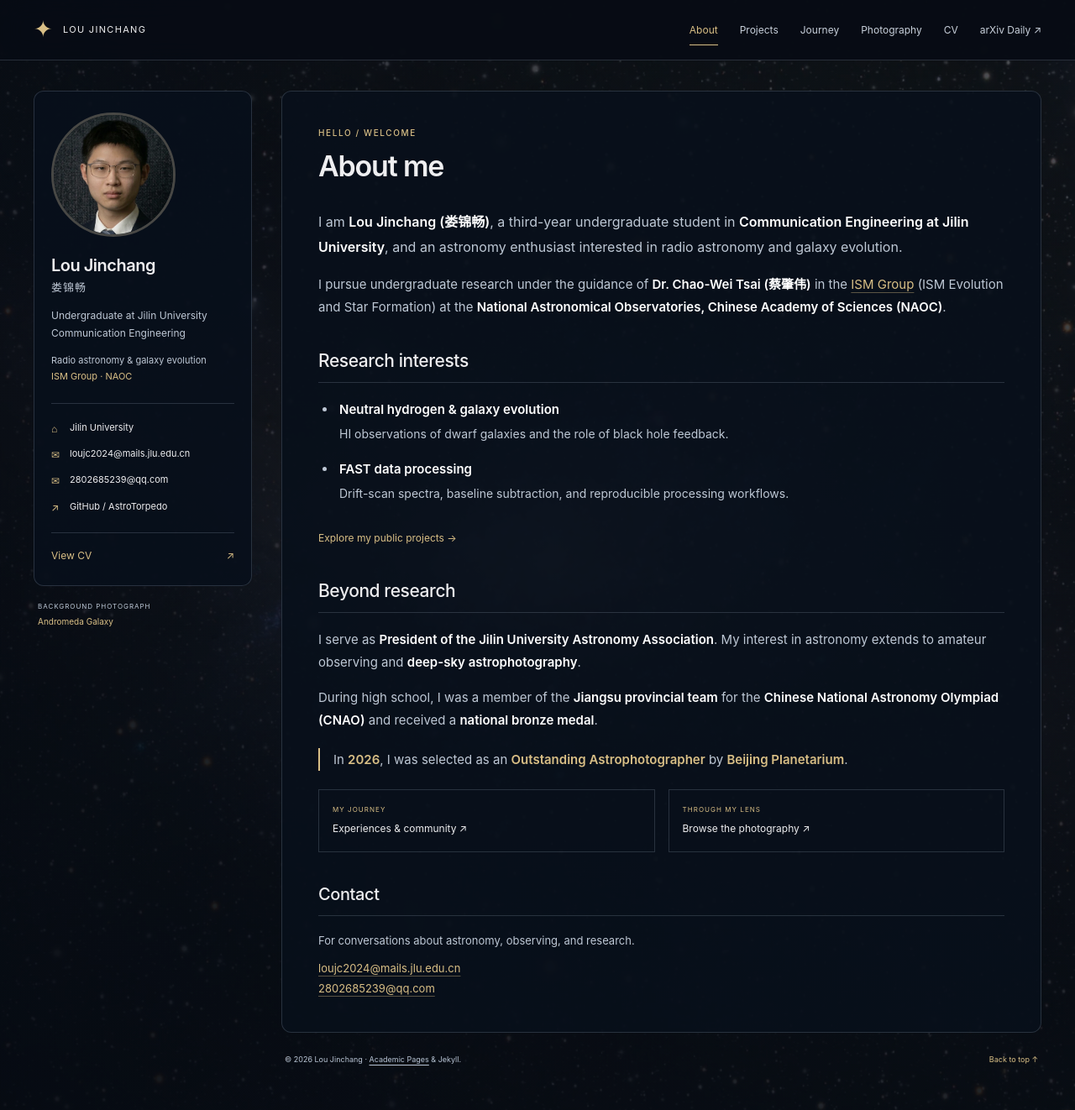
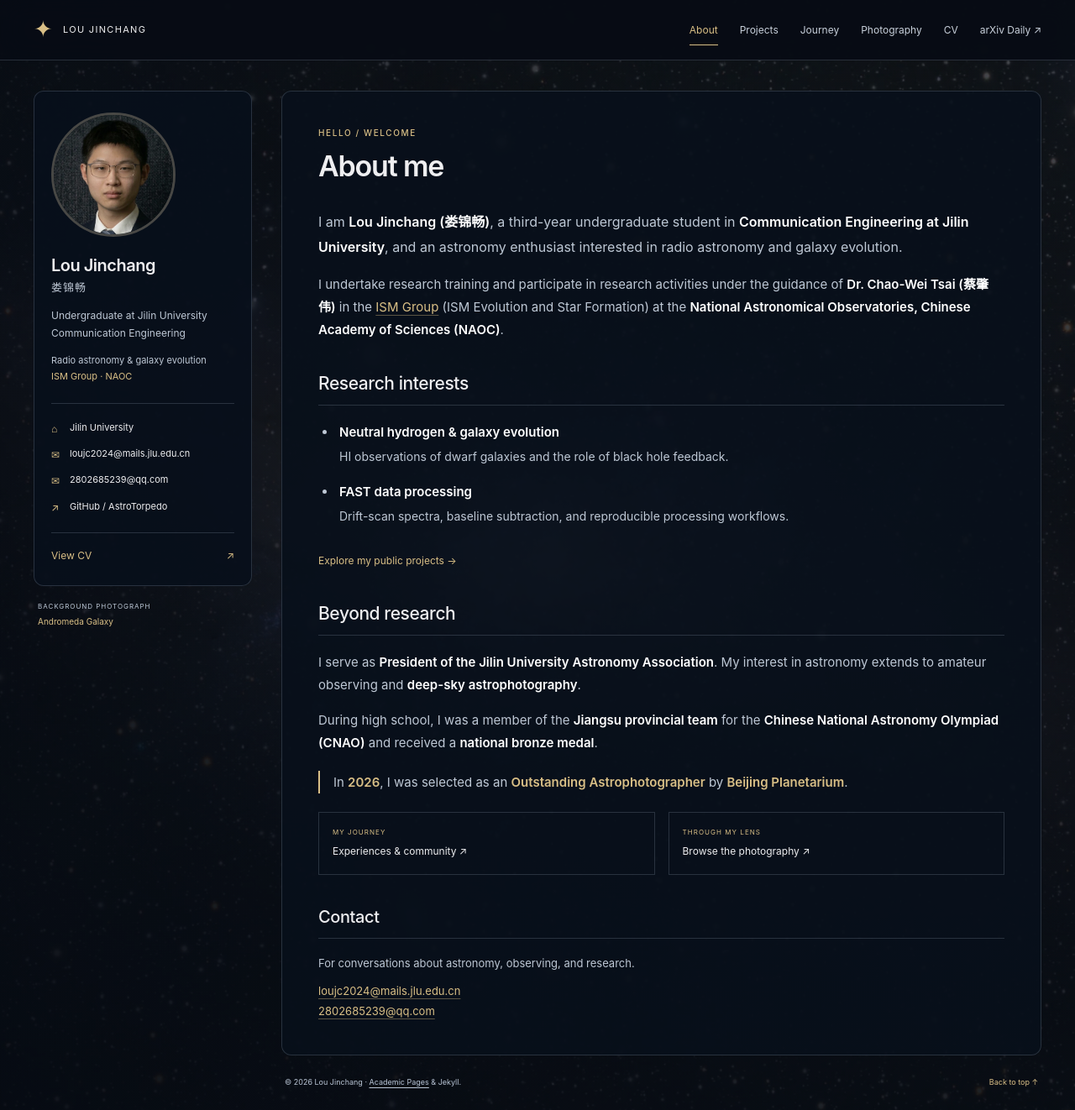
Before and after one commit to AstroTorpedo/AstroTorpedo.github.io, a Jekyll site: the page built from _pages/about.md, in a window 1280 px wide and 1322 px high. Shown: the whole window at 84% size. Built offline with Jekyll 4.4.1, drawn with Linux system fonts in a browser that asks for light colours.

Commit message:
Describe supervised research training and research activities

```diff
--- a/_pages/about.md
+++ b/_pages/about.md
@@ -14,7 +14,7 @@ redirect_from:
 ---
 <section class="content-section" id="about">
   <p class="lead">I am <strong>Lou Jinchang (娄锦畅)</strong>, a third-year undergraduate student in <strong>Communication Engineering at Jilin University</strong>, and an astronomy enthusiast interested in radio astronomy and galaxy evolution.</p>
-  <p>I pursue undergraduate research under the guidance of <strong>Dr. Chao-Wei Tsai (蔡肇伟)</strong> in the <a href="https://groups.bao.ac.cn/ism/">ISM Group</a> (ISM Evolution and Star Formation) at the <strong>National Astronomical Observatories, Chinese Academy of Sciences (NAOC)</strong>.</p>
+  <p>I undertake research training and participate in research activities under the guidance of <strong>Dr. Chao-Wei Tsai (蔡肇伟)</strong> in the <a href="https://groups.bao.ac.cn/ism/">ISM Group</a> (ISM Evolution and Star Formation) at the <strong>National Astronomical Observatories, Chinese Academy of Sciences (NAOC)</strong>.</p>
 </section>
 <section class="content-section" id="research" data-background="triangulum">
   <h2>Research interests</h2>
--- a/_pages/journey.html
+++ b/_pages/journey.html
@@ -12,7 +12,7 @@ photo_viewer: true
   <section class="timeline-item reveal"><p class="eyebrow">EDUCATION / HIGH SCHOOL</p><h2>Taixing High School, Jiangsu</h2><p>I attended <strong>Taixing High School of Jiangsu Province (江苏省泰兴中学)</strong>, which is also the alma mater of <strong>CAS academician Chang Jin (常进)</strong>.</p></section>
   <section class="timeline-item reveal"><p class="eyebrow">HIGH SCHOOL / CNAO</p><h2>Chinese National Astronomy Olympiad</h2><p>I was a member of the Jiangsu provincial team and received a national bronze medal. These experiences were an important part of my interest in astronomy.</p><div class="experience-pair"><a class="experience-photo" href="{{ '/images/photography/cnao-2023-large.webp' | relative_url }}" data-lightbox data-group="journey" data-title="CNAO 2023" data-label="Chinese National Astronomy Olympiad"><img src="{{ '/images/photography/cnao-2023-thumb.webp' | relative_url }}" width="1000" height="667" alt="Group photograph at CNAO 2023" loading="lazy"><span>CNAO 2023 <span aria-hidden="true">↗</span></span></a><a class="experience-photo" href="{{ '/images/photography/cnao-jiangsu-large.webp' | relative_url }}" data-lightbox data-group="journey" data-title="Jiangsu team" data-label="Chinese National Astronomy Olympiad"><img src="{{ '/images/photography/cnao-jiangsu-thumb.webp' | relative_url }}" width="1000" height="667" alt="Jiangsu team at the astronomy olympiad" loading="lazy"><span>Jiangsu team <span aria-hidden="true">↗</span></span></a></div></section>
   <section class="timeline-item reveal"><p class="eyebrow">UNIVERSITY / JILIN UNIVERSITY</p><h2>Communication Engineering</h2><p>I am currently in my third undergraduate year, studying Communication Engineering while developing my interests in radio astronomy and observational data processing.</p></section>
-  <section class="timeline-item reveal"><p class="eyebrow">RESEARCH / ISM GROUP · NAOC</p><h2>Undergraduate research</h2><p>I pursue research under Dr. Chao-Wei Tsai in the <a href="https://groups.bao.ac.cn/ism/">ISM Evolution and Star Formation group</a>, focusing my interests on neutral hydrogen and galaxy evolution.</p><a class="text-link" href="{{ '/projects/' | relative_url }}">View public projects →</a></section>
+  <section class="timeline-item reveal"><p class="eyebrow">RESEARCH / ISM GROUP · NAOC</p><h2>Research training and activities</h2><p>I undertake research training and participate in research activities under the guidance of Dr. Chao-Wei Tsai in the <a href="https://groups.bao.ac.cn/ism/">ISM Evolution and Star Formation group</a>, focusing my interests on neutral hydrogen and galaxy evolution.</p><a class="text-link" href="{{ '/projects/' | relative_url }}">View public projects →</a></section>
   <section class="timeline-item reveal" data-background="milky-way"><p class="eyebrow">COMMUNITY / OBSERVING</p><h2>Sharing the night sky</h2><p>As President of the Jilin University Astronomy Association, I share my interest in astronomy with fellow students. Amateur observing and deep-sky photography remain part of my life beyond research.</p><a class="experience-photo observing-photo" href="{{ '/images/photography/observing-large.webp' | relative_url }}" data-lightbox data-group="journey" data-title="Under the night sky" data-label="An observing moment"><img src="{{ '/images/photography/observing-thumb.webp' | relative_url }}" width="760" height="1000" alt="People standing beneath a starry night sky" loading="lazy"><span>Under the stars <span aria-hidden="true">↗</span></span></a><a class="text-link" href="{{ '/photography/' | relative_url }}">Browse my photography →</a></section>
   <section class="timeline-item reveal"><p class="eyebrow">2026 / ASTROPHOTOGRAPHY</p><h2>Outstanding Astrophotographer</h2><p>Selected by <strong>Beijing Planetarium</strong> as a <strong>2026 Outstanding Astrophotographer (2026年优秀天文摄影师)</strong>.</p><a class="text-link" href="{{ '/photography/' | relative_url }}">Explore the photography →</a></section>
 </div>
--- a/_pages/portfolio.html
+++ b/_pages/portfolio.html
@@ -14,4 +14,4 @@ redirect_from:
 <a class="project-card reveal" href="{{ project.url | relative_url }}"><div class="card-top"><span class="eyebrow">{% if project.url contains 'hi-pipeline' %}RADIO ASTRONOMY{% else %}LITERATURE TOOLS{% endif %}</span><span class="card-arrow" aria-hidden="true">↗</span></div><h2>{{ project.title }}</h2><p>{{ project.excerpt | strip_html }}</p><span class="text-link">Read more →</span></a>
 {% endfor %}
 </div>
-<section class="content-section"><h2>Research context</h2><p>My undergraduate research is guided by Dr. Chao-Wei Tsai in the <a href="https://groups.bao.ac.cn/ism/">ISM Group</a> at NAOC. My current interests include FAST neutral hydrogen observations of dwarf galaxies, galaxy evolution, and black hole feedback.</p><p><a class="text-link" href="{{ '/cv/' | relative_url }}">Education &amp; experience →</a></p></section>
+<section class="content-section"><h2>Research context</h2><p>I undertake research training and participate in research activities under the guidance of Dr. Chao-Wei Tsai in the <a href="https://groups.bao.ac.cn/ism/">ISM Group</a> at NAOC. My current interests include FAST neutral hydrogen observations of dwarf galaxies, galaxy evolution, and black hole feedback.</p><p><a class="text-link" href="{{ '/cv/' | relative_url }}">Education &amp; experience →</a></p></section>
```
Also changed, not shown: _pages/cv.md (+2 -2 lines).
